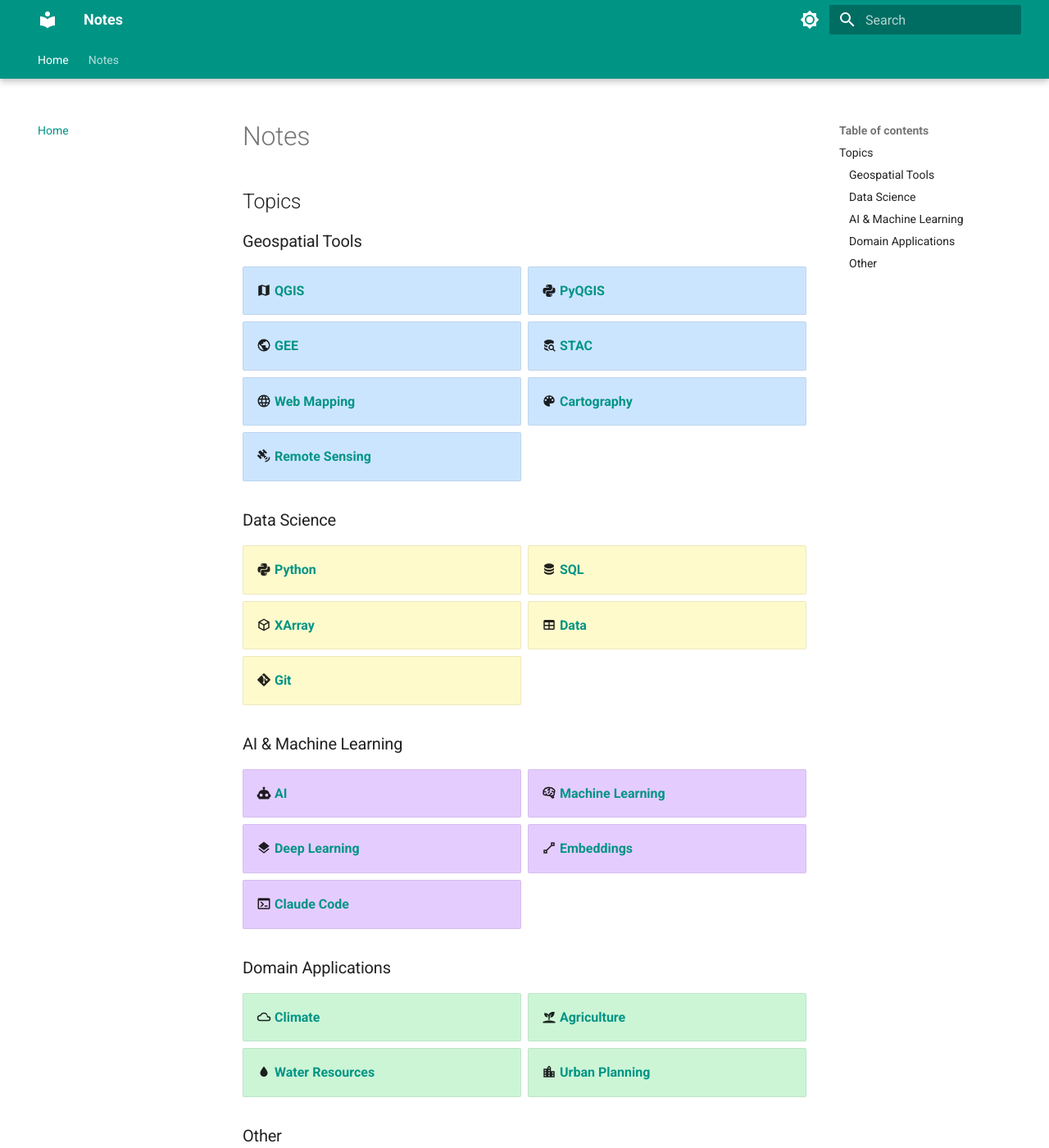
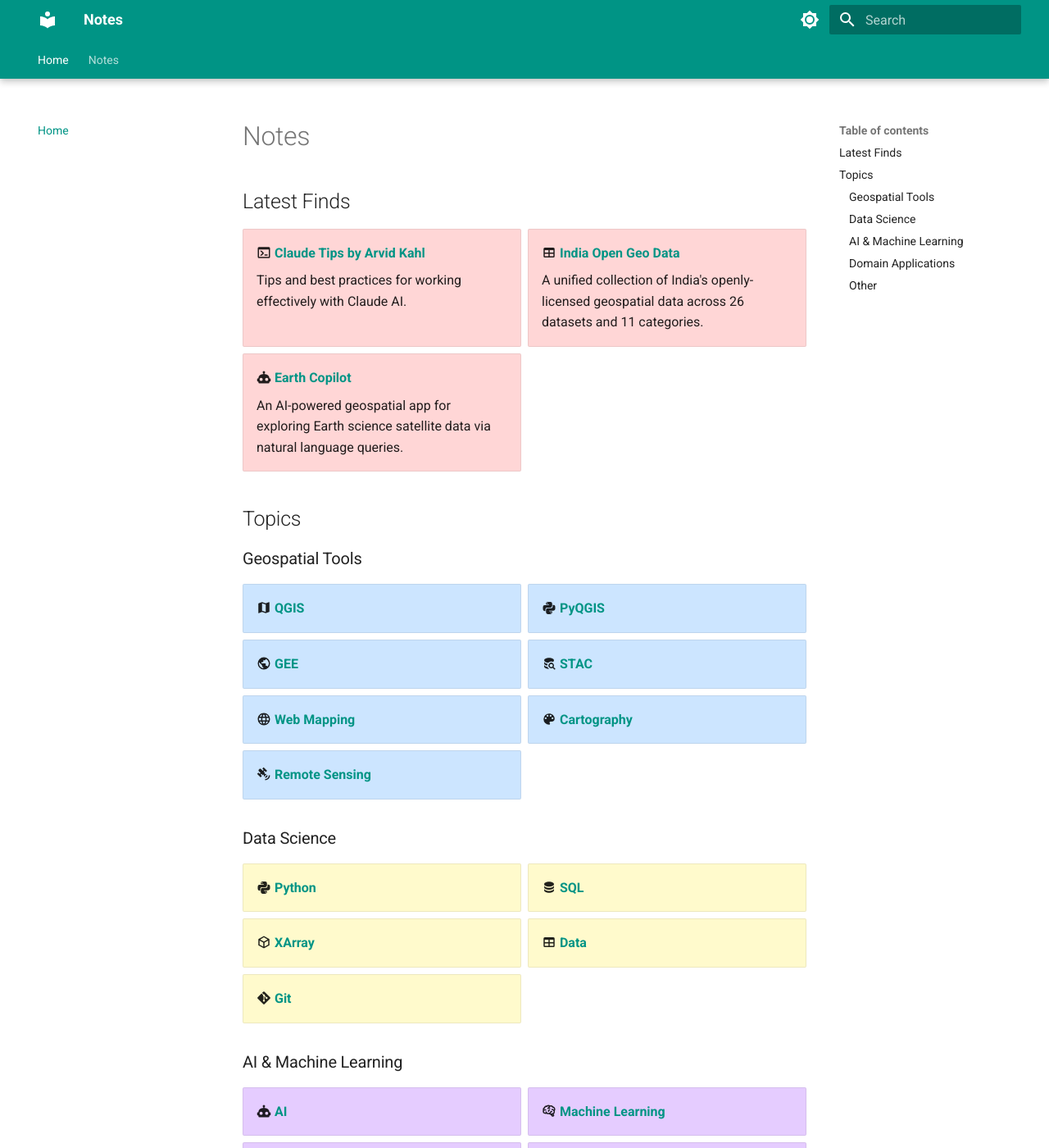
Before and after one commit to spatialthoughts/notes, an MkDocs documentation site: the page built from content/index.md, in a window 1280 px wide and 1400 px high. Shown: the whole window at 82% size. Built offline with MkDocs 1.6.1 and Material for MkDocs 9.7.7, drawn with Linux system fonts in a browser that asks for light colours.

Commit message:
Add Latest Finds section to homepage with 3 most recent notes
Co-Authored-By: Claude Sonnet 4.6 <noreply@anthropic.com>

```diff
--- a/content/index.md
+++ b/content/index.md
@@ -1,4 +1,22 @@
 # Notes
+
+## Latest Finds
+
+<div class="grid cards group-latest" markdown>
+
+-   :material-console: **[Claude Tips by Arvid Kahl](https://x.com/arvidkahl/status/2031457304328229184)**
+
+    Tips and best practices for working effectively with Claude AI.
+
+-   :material-table: **[India Open Geo Data](https://yashveeeeeer.github.io/india-geodata/)**
+
+    A unified collection of India's openly-licensed geospatial data across 26 datasets and 11 categories.
+
+-   :material-robot: **[Earth Copilot](https://github.com/microsoft/Earth-Copilot)**
+
+    An AI-powered geospatial app for exploring Earth science satellite data via natural language queries.
+
+</div>
 
 ## Topics
 
--- a/content/stylesheets/extra.css
+++ b/content/stylesheets/extra.css
@@ -1,3 +1,6 @@
+/* Latest Finds */
+.grid.cards.group-latest      > ul > li { background-color: #ffd6d6; }
+
 /* One pastel color per group */
 .grid.cards.group-geospatial > ul > li { background-color: #cce5ff; }
 .grid.cards.group-data        > ul > li { background-color: #fffacc; }
```
